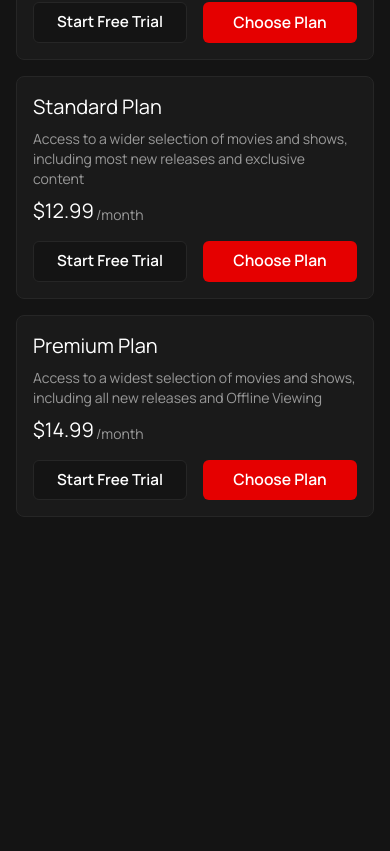
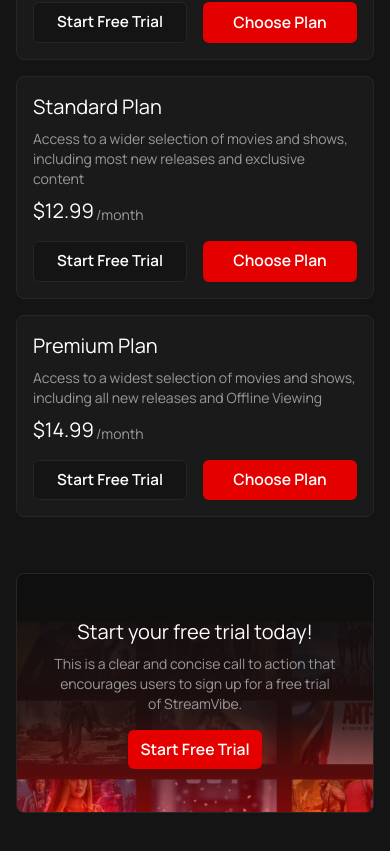
Before and after one commit to hardikdevaliya2006/Stream_Vibe, a React (Vite) app: page / in a window 390 px wide. Shown: the part 3153-4004 px from the top of the page. Before the commit the page ends 3686 px from the top, so only its background shows below. Built offline with nearby package versions, Linux system fonts and the light colour scheme; no server answers.

Commit message:
feat: add CallToActionWrap component and integrate responsive banner in Home page

```diff
--- a/src/App.css
+++ b/src/App.css
@@ -35,6 +35,33 @@ body,
   border-radius: 80px;
 }
 
+.responsive-banner {
+  background: linear-gradient(
+      to right,
+      rgb(15, 15, 15) 10%,
+      rgba(20, 15, 15, 0.9747) 20%,
+      rgba(34, 14, 14, 0.9096) 60%,
+      rgba(229, 0, 0, 0.5)
+    ),
+    url("/img/CTABanner.png");
+  background-size: cover;
+  background-repeat: no-repeat;
+  background-position: center;
+}
+
+@media (max-width: 1024px) {
+  .responsive-banner {
+    background-image: linear-gradient(
+        to bottom,
+        rgb(15, 15, 15) 10%,
+        rgba(20, 15, 15, 0.9747) 20%,
+        rgba(34, 14, 14, 0.9096) 60%,
+        rgba(229, 0, 0, 0.5)
+      ),
+      url("/img/CTABanner.png");
+  }
+}
+
 @media (max-width: 768px) {
   .generSlider::-webkit-scrollbar {
     display: flex;
--- /dev/null
+++ b/src/Components/Common/CTA/CallToActionWrap.jsx
@@ -0,0 +1,29 @@
+
+const CallToActionWrap = () => {
+  return (
+    <section className="PricingSecationWrap pb-10 my-10">
+      <div className="CtaContainer">
+        <div
+          className="responsive-banner flex lg:gap-8 gap-4 lg:flex-row flex-col items-center justify-center h-60 rounded-lg overflow-hidden border border-gray-15"
+        >
+          <div className="w-full lg:w-[68%] xl:w-[80%] flex lg:items-start items-center flex-col gap-2">
+            <h3 className="text-white lg:text-start xl:text-4xl text-xl sm:text-2xl sm:font-semibold text-center">
+              Start your free trial today!
+            </h3>
+            <p className="text-center xl:text-[1.1rem] lg:text-start lg:w-full w-[80%] text-gray-60 text-sm">
+              This is a clear and concise call to action that encourages users
+              to sign up for a free trial of StreamVibe.
+            </p>
+          </div>
+          <div className="actionBtn  cursor-pointer flex justify-center items-center gap-2 text-white bg-red-45 px-3 py-2 rounded-md">
+            <button className="font-semibold lg:text-[1rem] sm:text-[1.1rem] text-[0.98rem] w-full cursor-pointer">
+              Start Free Trial
+            </button>
+          </div>
+        </div>
+      </div>
+    </section>
+  );
+};
+
+export default CallToActionWrap;
--- a/src/Page/Home.jsx
+++ b/src/Page/Home.jsx
@@ -1,3 +1,4 @@
+import CallToActionWrap from "../Components/Common/CTA/CallToActionWrap";
 import FrequentlyAskedQuestionsWrap from "../Components/Common/FAQs/FrequentlyAskedQuestionsWrap";
 import PricingSecationWrap from "../Components/Common/Pricing-Section/PricingSecationWrap";
 import DevicesSupportWrap from "../Components/Home/Devices-Section/DevicesSupportWrap";
@@ -16,6 +17,7 @@ const Home = () => {
           <DevicesSupportWrap></DevicesSupportWrap>
           <FrequentlyAskedQuestionsWrap></FrequentlyAskedQuestionsWrap>
           <PricingSecationWrap></PricingSecationWrap>
+          <CallToActionWrap></CallToActionWrap>
         </div>
         <footer></footer>
       </div>
```
Also changed, not shown: public/img/CTABanner.png (added).
